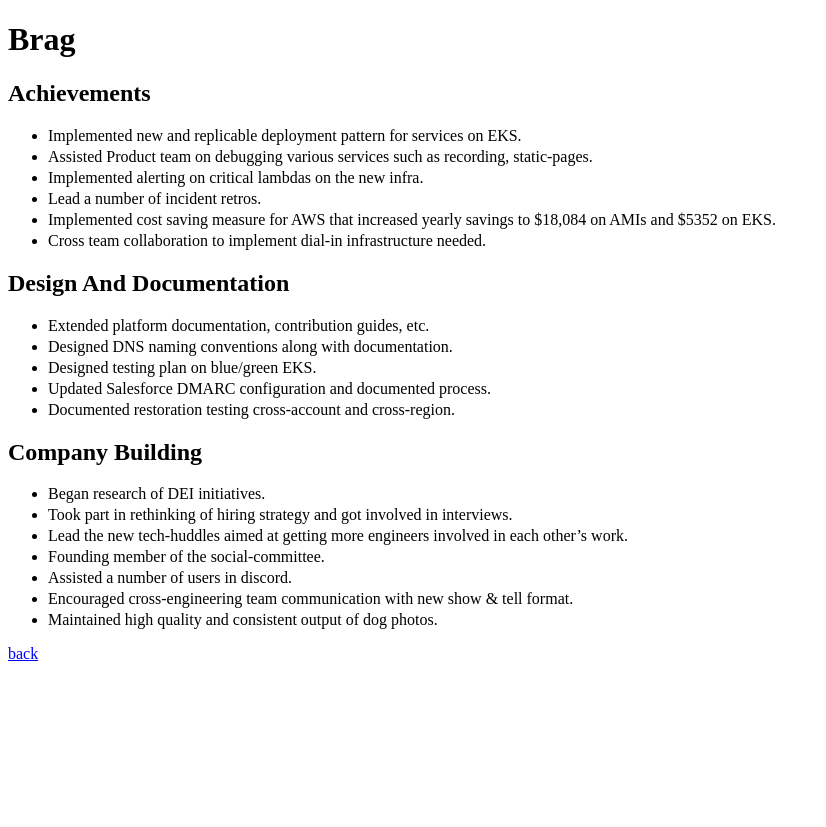
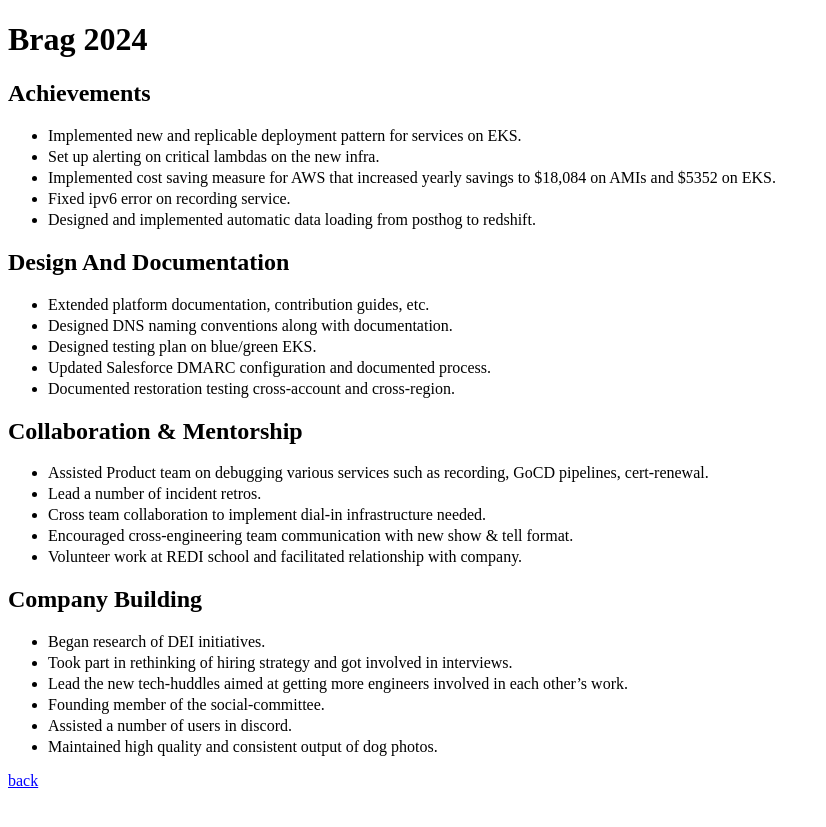
Before and after one commit to jsphwllng/jsphwllng.github.io, a Jekyll site: the page built from brag.md, in a window 1280 px wide. Shown: the top 827 px of the page, without its empty margins (0-826 px from the left). Built offline with Jekyll 4.4.1, drawn with Linux system fonts in a browser that asks for light colours.

Commit message:
U know it!

```diff
--- a/brag.md
+++ b/brag.md
@@ -1,5 +1,5 @@
 ---
-title: BRAG
+title: BRAG 2024
 layout: default
 ---
 
@@ -7,11 +7,10 @@ Achievements
 ------------
 
 *   Implemented new and replicable deployment pattern for services on EKS.
-*   Assisted Product team on debugging various services such as recording, static-pages.
-*   Implemented alerting on critical lambdas on the new infra.
-*   Lead a number of incident retros.
+*   Set up alerting on critical lambdas on the new infra.
 *   Implemented cost saving measure for AWS that increased yearly savings to $18,084 on AMIs and $5352 on EKS.
-*   Cross team collaboration to implement dial-in infrastructure needed.
+*   Fixed ipv6 error on recording service.
+*   Designed and implemented automatic data loading from posthog to redshift.
 
 Design and documentation
 ------------------------
@@ -22,6 +21,14 @@ Design and documentation
 *   Updated Salesforce DMARC configuration and documented process.
 *   Documented restoration testing cross-account and cross-region.
 
+Collaboration & mentorship
+--------------------------
+*   Assisted Product team on debugging various services such as recording, GoCD pipelines, cert-renewal.
+*   Lead a number of incident retros.
+*   Cross team collaboration to implement dial-in infrastructure needed.
+*   Encouraged cross-engineering team communication with new show & tell format.
+*   Volunteer work at REDI school and facilitated relationship with company.
+
 Company building
 ----------------
 
```
Also changed, not shown: other parts of brag.md (+0 -1 lines).
